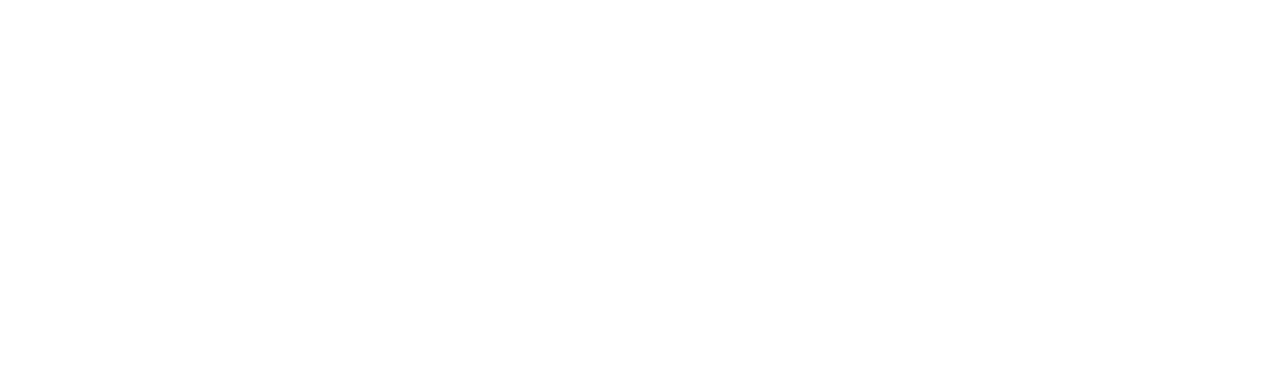
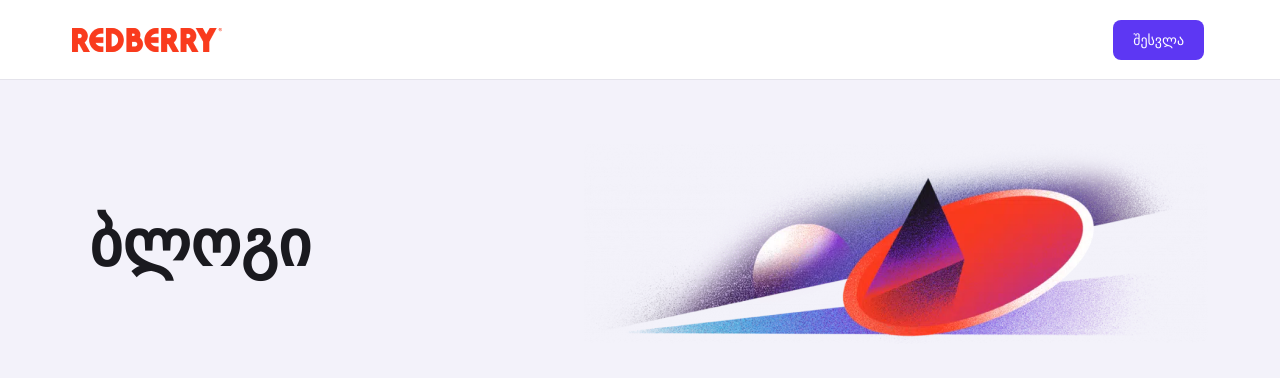
Before and after one commit to TemuriTsutskiridze/DevSquad, a plain HTML site: page index.html in a window 1280 px wide. Drawn offline with Linux system fonts and the light colour scheme; a small style sheet from the web is missing.

Commit message:
style: Changes in style

```diff
--- a/index.html
+++ b/index.html
@@ -6,7 +6,22 @@
     <link rel="stylesheet" href="common.css" />
     <link rel="stylesheet" href="styles.css" />
     <script src="script.js" defer></script>
-    <title>Document</title>
+    <title>Home</title>
   </head>
-  <body></body>
+  <body>
+  </div>
+  <header>
+      <img src="./img/LOGO-02 3.png" alt="redberry" style="margin-left: 72px;">
+      <button id="log-in-btn">შესვლა</button>
+  </header>
+  <main id="main-page">
+      <div style="display: flex;">
+          <h1>ბლოგი</h1>
+          <img src="./img/Blog-1024x355 1.png" alt="home image" style="margin-left: auto; margin-right: 72px; margin-top: 64px;">
+      </divv>
+      </div>
+  </main>
+
+
+  </body>
 </html>
--- a/styles.css
+++ b/styles.css
@@ -0,0 +1,54 @@
+body {
+    min-height: 100vh;
+    margin: 0;
+    background: #F3F2FA;
+}
+
+header {
+    display: flex;
+    align-items: center;
+    height: 80px;
+    flex-shrink: 0;
+    border-bottom: 1px solid #E4E3EB;
+    background: #FFF;
+}
+
+
+header button {
+    display: inline-flex;
+    padding: 10px 20px;
+    justify-content: center;
+    align-items: center;
+    gap: 10px;
+    border-radius: 8px;
+    background: #5D37F3;
+    color: #FFF;
+    border: none;
+    font-size: 14px;
+    font-weight: 500;
+    line-height: 20px;
+}
+
+
+header button:hover {
+    cursor: pointer;
+    box-shadow: 2px 2px 2px #390af3;
+}
+
+
+
+#log-in-btn {
+    margin-left: auto;
+    margin-right: 76px;
+}
+
+
+
+h1 {
+    color: #1A1A1F;
+    font-size: 64px;
+    font-weight: 700;
+    line-height: 72px;
+    margin-left: 89px;
+    margin-top: 128px;
+}
```
Also changed, not shown: img/Blog-1024x355 1.png (added), img/LOGO-02 3.png (added).
